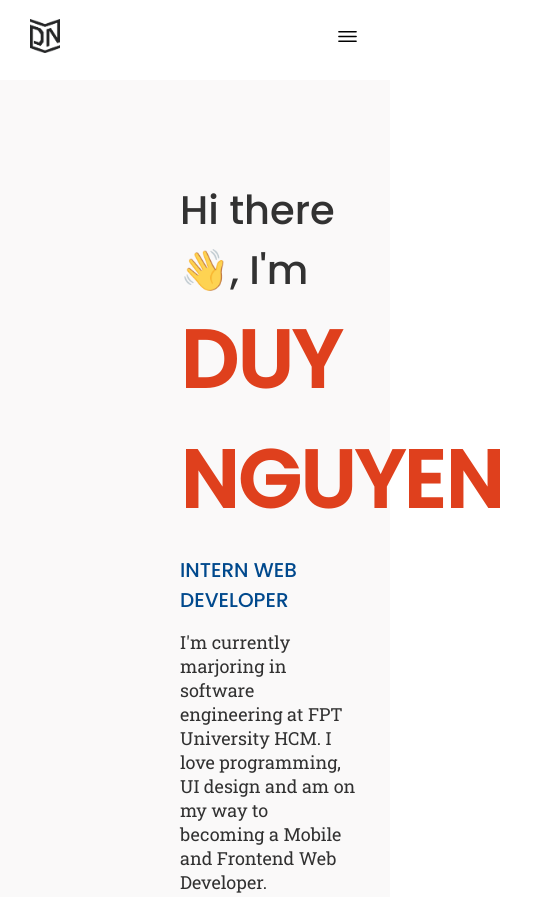
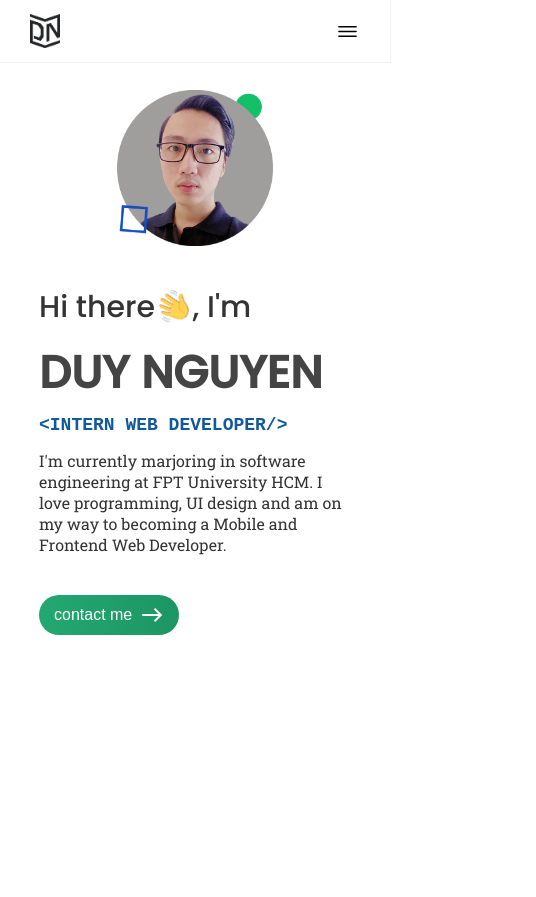
Before and after one commit to duynd243/duyndse.github.io, a plain HTML site: page index.html in a window 390 px wide. Shown: the top 897 px of the page, 536 px wide, since content can reach past the window. Drawn offline with nearby package versions, Linux system fonts and the light colour scheme.

Commit message:
DONE about-me

```diff
--- a/css/style.css
+++ b/css/style.css
@@ -1,6 +1,9 @@
 @import url('https://fonts.googleapis.com/css2?family=Poppins:wght@200;300;500&display=swap');
 @import url('https://fonts.googleapis.com/css2?family=Roboto+Slab:wght@200;300;400&display=swap');
 
+* {
+    box-sizing: border-box;
+}
 
 body {
     margin: 0;
@@ -15,10 +18,12 @@ ion-icon {
     position: fixed;
     top: 0;
     width: 100%;
+    z-index: 2;
+    box-shadow: rgba(0, 0, 0, 0.05) 0px 0px 0px 1px;
 }
 
 nav {
-    height: 50px;
+    height: 70px;
     background: white;
     font-family: 'Poppins', sans-serif;
     display: flex;
@@ -106,20 +111,39 @@ nav .nav-menu {
 }
 
 
+section.about-me .background {
+    background-position: right;
+    background-position-x: 90%;
+    background-repeat: no-repeat;
+    background-size: 450px;
+    background-image: url("https://www.kindpng.com/picc/m/497-4973038_profile-picture-circle-png-transparent-png.png");
+    background-image: url("/images/duy-cirlce.png");
+
+}
+
+
 section.about-me {
-    /* background-image: linear-gradient(120deg, #f1fafd 0%, #d7f1fd 100%); */
-    background: #faf9f9;
-    background-repeat: no-repeat;
+    display: flex;
+    flex-direction: column;
+    align-items: center;
+    margin: 0 auto;
+    background-image: linear-gradient(120deg, #f1fafd 0%, #d7f1fd 100%);
+    background: #ffffff;
     background-size: 100% 100%;
+    width: 95%;
+    margin-top: 90px;
+    font-family: 'Poppins', sans-serif;
+    border-radius: 30px;
+}
 
-    margin-top: 80px;
-    font-family: 'Poppins', sans-serif;
-    display: flex;
+
+section.about-me .small-background img {
+    display: none;
 }
 
 section.about-me .info {
-    padding: 100px 180px;
-    width: 45vw;
+    padding: 150px 180px;
+    width: 60%;
 }
 
 section.about-me .hi {
@@ -128,16 +152,20 @@ section.about-me .hi {
 }
 
 section.about-me .name {
+    margin: 20px 0;
     text-transform: uppercase;
-    color: #df401d;
+    color: #444444;
     font-size: 80px;
     font-weight: 700;
+    line-height: 100%;
 }
 
 section.about-me .role {
+    font-weight: 600;
+    font-family: monospace;
     margin: 15px 0;
     border-radius: 30px;
-    color: rgb(0, 73, 141);
+    color: rgb(18, 89, 155);
     font-size: 20px;
 }
 
@@ -148,6 +176,9 @@ section.about-me .summary {
 }
 
 section.about-me .btn {
+    display: flex;
+    align-items: center;
+    justify-content: space-between;
     margin-top: 40px;
 }
 
@@ -159,10 +190,11 @@ section.about-me .btn button {
     border-radius: 30px;
     padding: 10px 30px;
     font-size: 20px;
-    color: #ece1a7;
+    color: #ffffff;
     outline: none;
     border: none;
-    background: #1c2d53;
+    background: #17bc78;
+    background: linear-gradient(to right, #23a871, #1c9663);
     transition: all 0.3s ease;
 }
 
@@ -172,11 +204,27 @@ section.about-me .btn button:hover {
 }
 
 
+@media screen and (max-width: 1200px) {
+
+    section.about-me .background {
+        background-size: 400px;
+        background-position-x: 100%;
+    }
+
+    section.about-me .info {
+        padding: 4vw;
+        width: 55%;
+    }
+
+    section.about-me .name {
+        font-size: 70px;
+    }
+}
 
 @media screen and (max-width: 768px) {
 
     nav {
-        height: 42px;
+        height: 62px;
     }
 
     nav ul {
@@ -185,6 +233,22 @@ section.about-me .btn button:hover {
 
     nav .nav-social {
         gap: 10px;
+    }
+
+
+    section.about-me .info {
+        width: 100%;
+        padding: 10vw;
+    }
+
+    section.about-me .background {
+        background: none;
+    }
+
+    section.about-me .small-background img {
+        display: block;
+        text-align: center;
+        width: 40vw;
     }
 }
 
@@ -206,6 +270,31 @@ section.about-me .btn button:hover {
         display: flex;
         align-items: center;
         justify-content: center;
+    }
+
+    section.about-me {
+        width: 100%;
+    }
+
+    section.about-me .hi {
+        font-size: 30px;
+    }
+
+    section.about-me .name {
+        font-size: 45px;
+    }
+
+    section.about-me .role {
+        font-size: 18px;
+    }
+
+    section.about-me .summary {
+        font-size: 16px;
+    }
+
+    section.about-me .btn button {
+        padding: 8px 15px;
+        font-size: 16px;
     }
 }
 
@@ -229,3 +318,31 @@ section.about-me .btn button:hover {
 ::-webkit-scrollbar-thumb:hover {
     background: #555;
 }
+
+#hello-hand {
+    display: inline-block;
+    animation-duration: 1s;
+    animation-name: handshake-up, handshake-down;
+    animation-iteration-count: infinite;
+    animation-direction: alternate;
+}
+
+@keyframes handshake-up {
+    from {
+        transform: rotate(-30deg);
+    }
+
+    to {
+        transform: rotate(30deg);
+    }
+}
+
+@keyframes handshake-down {
+    from {
+        transform: rotate(30deg);
+    }
+
+    to {
+        transform: rotate(-30deg);
+    }
+}
--- a/index.html
+++ b/index.html
@@ -11,7 +11,8 @@
     <script nomodule src="https://unpkg.com/ionicons@5.5.2/dist/ionicons/ionicons.js"></script>
 
 
-    <link href="https://fonts.googleapis.com/css?family=Material+Icons|Material+Icons+Outlined|Material+Icons+Two+Tone|Material+Icons+Round|Material+Icons+Sharp"
+    <link
+        href="https://fonts.googleapis.com/css?family=Material+Icons|Material+Icons+Outlined|Material+Icons+Two+Tone|Material+Icons+Round|Material+Icons+Sharp"
         rel="stylesheet">
 
     <link rel="stylesheet" href="css/style.css">
@@ -53,12 +54,17 @@
         </nav>
     </div>
     <section class="about-me">
+        <div class="small-background">
+            <img src="/images/duy-cirlce.png" alt="">
+        </div>
+        <div class="background">
             <div class="info">
-            <div class="hi">Hi there👋, I'm</div>
+
+                <div class="hi">Hi there<div id="hello-hand">👋</div>, I'm</div>
 
                 <div class="name">Duy Nguyen</div>
 
-            <div class="role">INTERN WEB DEVELOPER</div>
+                <div class="role">&lt;INTERN WEB DEVELOPER/&gt;</div>
 
                 <div class="summary">I'm currently
                     marjoring in software
@@ -73,8 +79,12 @@
                         </span></button>
                 </div>
             </div>
-        <div class="picture"></div>
+        </div>
+
     </section>
+
+
+    <section class="test" style="height: 2000px;"></section>
 
 </body>
 
```
Also changed, not shown: images/duy-cirlce.png (added), images/sc.jpg (added), images/sc.png (added), images/sc1.png (added). Lines whose indentation alone changed are shown as unchanged.
